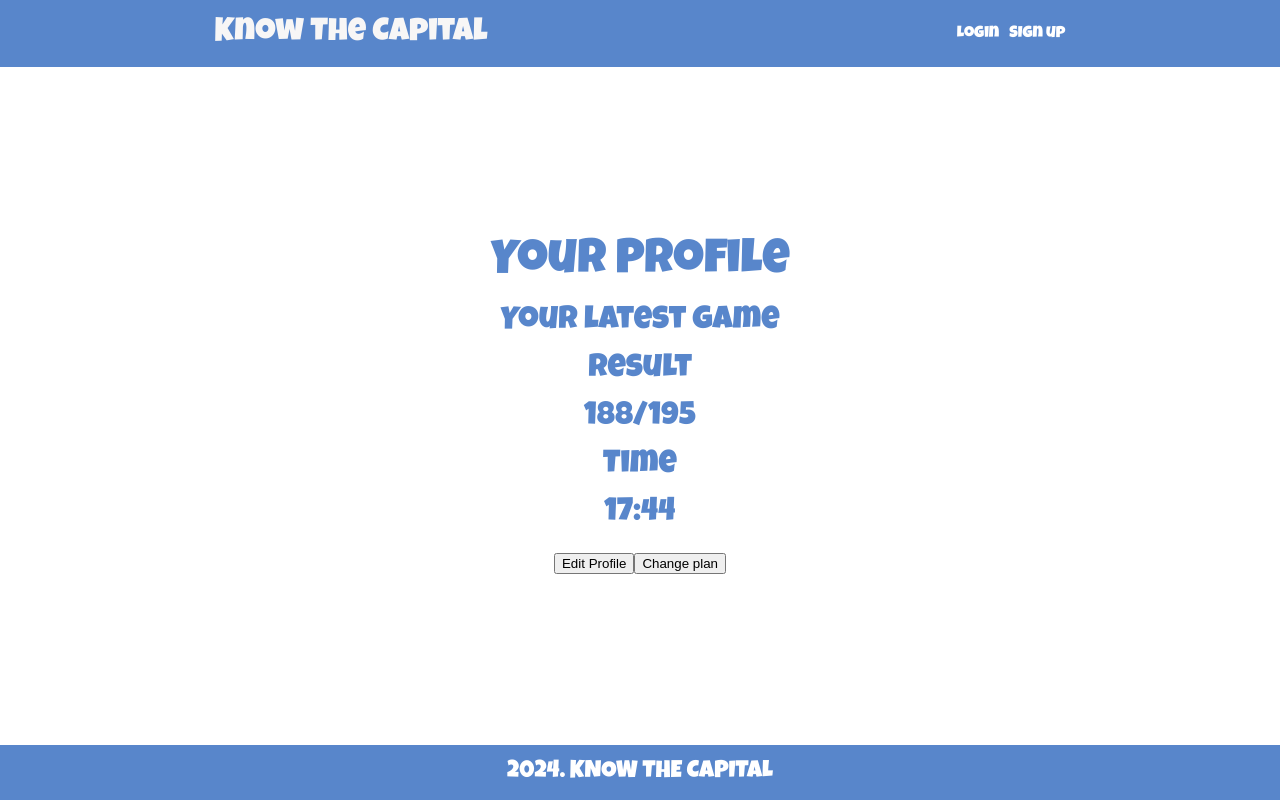
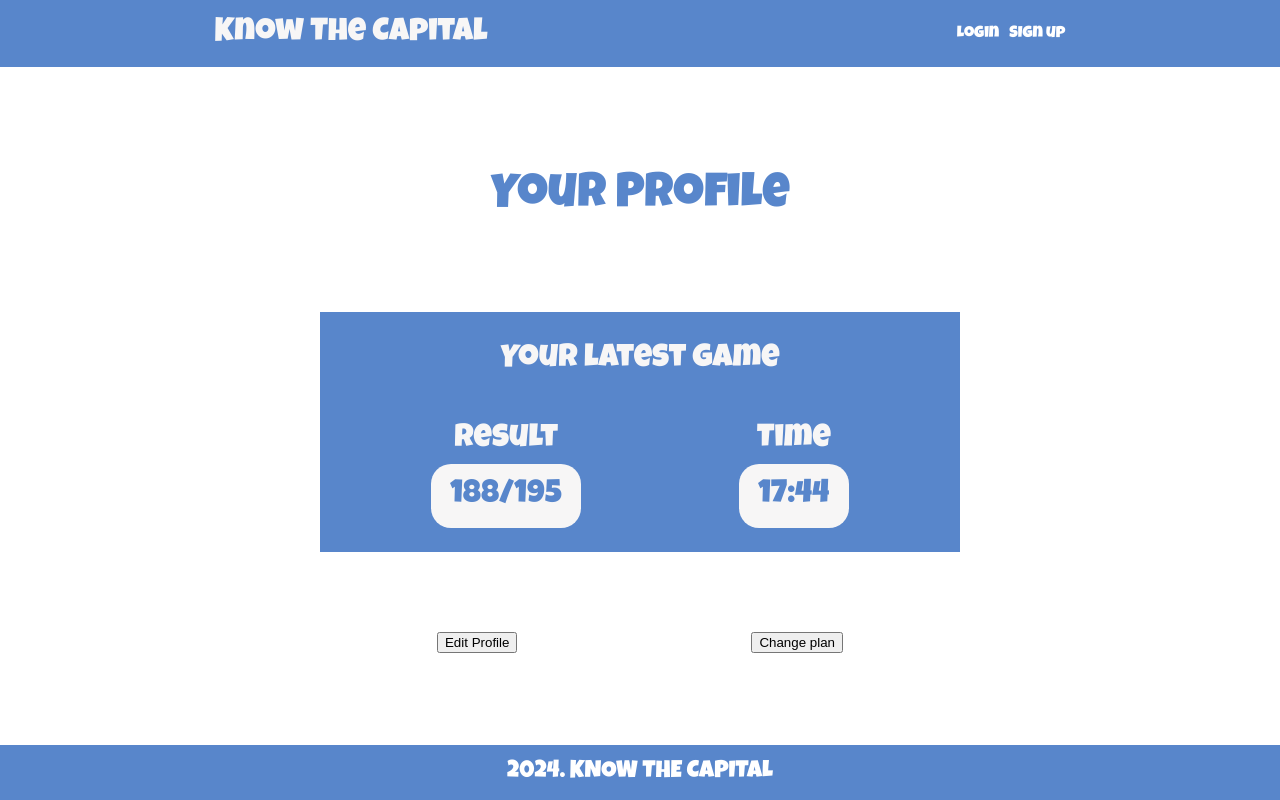
Before and after one commit to AlexNikolov2/Web-Dev-Bootcamp-Udemy, a React (Vite) app in the folder know-your-capital/front/: page /user/1 in a window 1280 px wide. Built offline with nearby package versions, Linux system fonts and the light colour scheme.

Commit message:
adding styling to user page

```diff
--- a/know-your-capital/front/src/pages/game/PlayMode/style.css
+++ b/know-your-capital/front/src/pages/game/PlayMode/style.css
@@ -9,5 +9,5 @@ button {
   cursor: pointer;
 }
 button:hover {
-  font-size: 1.5rem;
+  font-size: 1.05rem;
 }
--- a/know-your-capital/front/src/pages/user/index.jsx
+++ b/know-your-capital/front/src/pages/user/index.jsx
@@ -19,7 +19,7 @@ export function User() {
           </section>
         </section>
       </section>
-      <section className="buttons-wrap">
+      <section className="buttons-wrap user">
         <button className="edit-profile-btn">Edit Profile</button>
         <button className="change-plan-btn">Change plan</button>
       </section>
--- a/know-your-capital/front/src/pages/user/style.css
+++ b/know-your-capital/front/src/pages/user/style.css
@@ -0,0 +1,21 @@
+.games-summary-wrap {
+  background-color: var(--primary);
+  color: var(--secondary);
+  min-width: 40rem;
+  padding: 1.5rem 2rem;
+  margin: 5rem auto;
+}
+.latest-game {
+  display: flex;
+  padding-top: 2rem;
+}
+.stat {
+  background-color: var(--secondary);
+  color: var(--primary);
+  padding: 0.5rem 1.2rem;
+  border-radius: 20px;
+}
+.buttons-wrap.user {
+  display: flex;
+  justify-content: space-around;
+}
```
